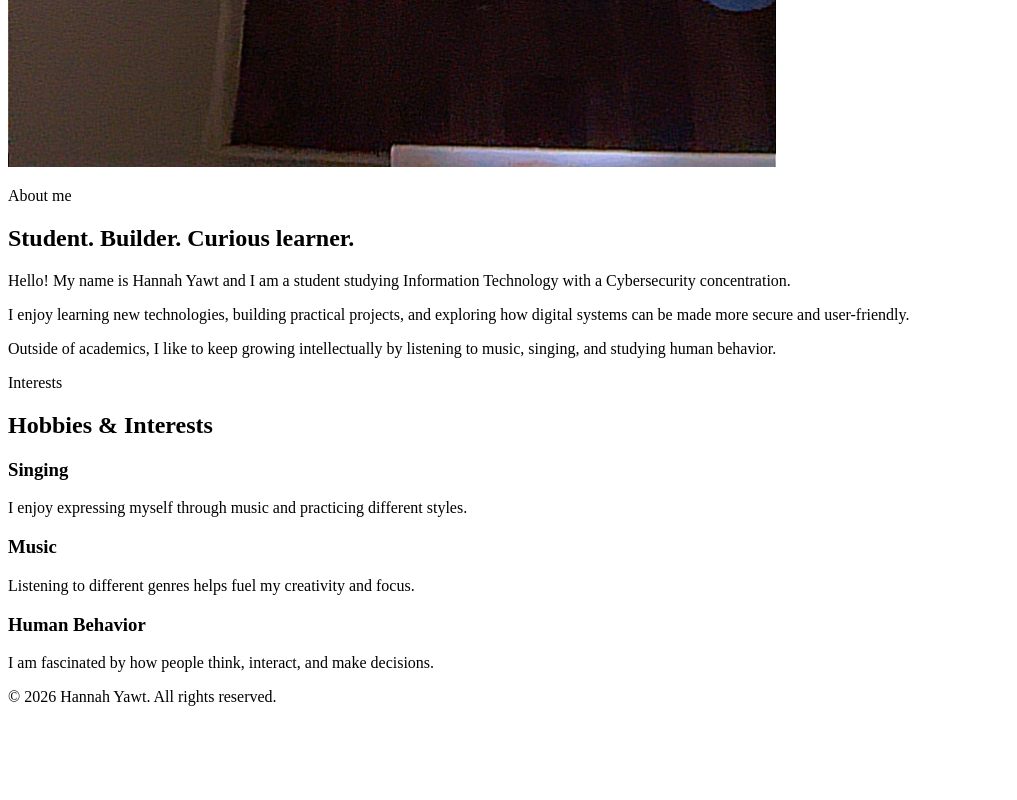
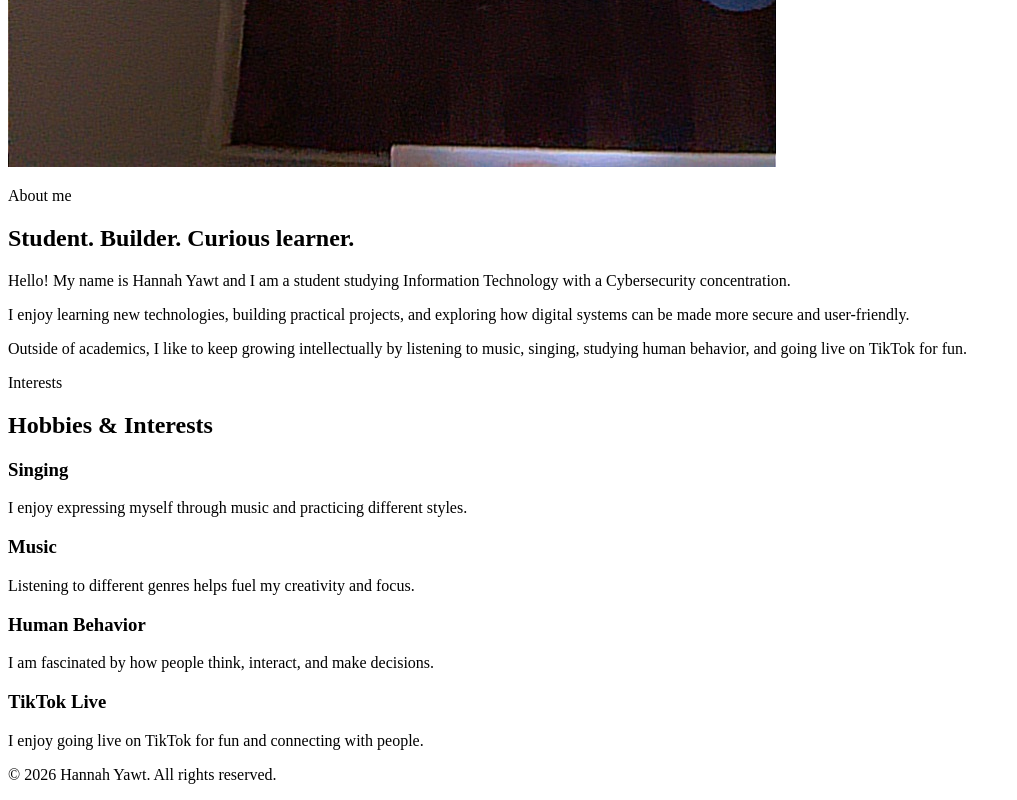
Before and after one commit to YawtDevelopment/My-First-Site, a plain HTML site: page about.html in a window 1280 px wide. Shown: the part 1346-2146 px from the top of the page, without its empty margins (0-1017 px from the left). Before the commit the page ends 2068 px from the top, so only its background shows below. Drawn offline with Linux system fonts and the light colour scheme.

Commit message:
Add TikTok livestreaming to interests

```diff
--- a/about.html
+++ b/about.html
@@ -32,7 +32,7 @@
         <h1 id="page-title">Student. Builder. Curious learner.</h1>
         <p>Hello! My name is Hannah Yawt and I am a student studying Information Technology with a Cybersecurity concentration.</p>
         <p>I enjoy learning new technologies, building practical projects, and exploring how digital systems can be made more secure and user-friendly.</p>
-        <p>Outside of academics, I like to keep growing intellectually by listening to music, singing, and studying human behavior.</p>
+        <p>Outside of academics, I like to keep growing intellectually by listening to music, singing, studying human behavior, and going live on TikTok for fun.</p>
       </div>
     </section>
     <section id="hobbies" class="card interests-section" aria-labelledby="interests-title">
@@ -51,6 +51,10 @@
           <h3>Human Behavior</h3>
           <p>I am fascinated by how people think, interact, and make decisions.</p>
         </article>
+        <article class="card interest-card">
+          <h3>TikTok Live</h3>
+          <p>I enjoy going live on TikTok for fun and connecting with people.</p>
+        </article>
       </div>
     </section>
   </main>
```
